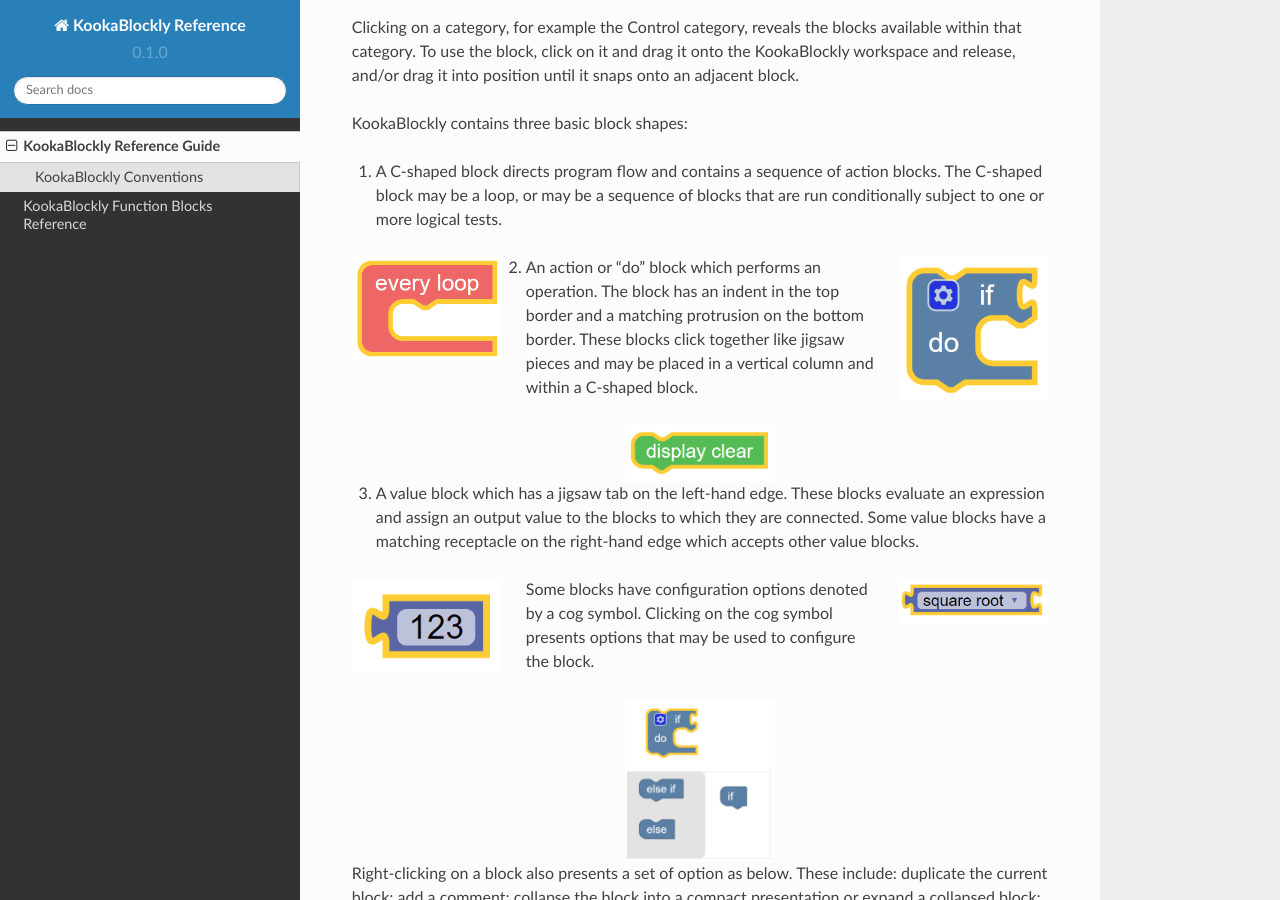
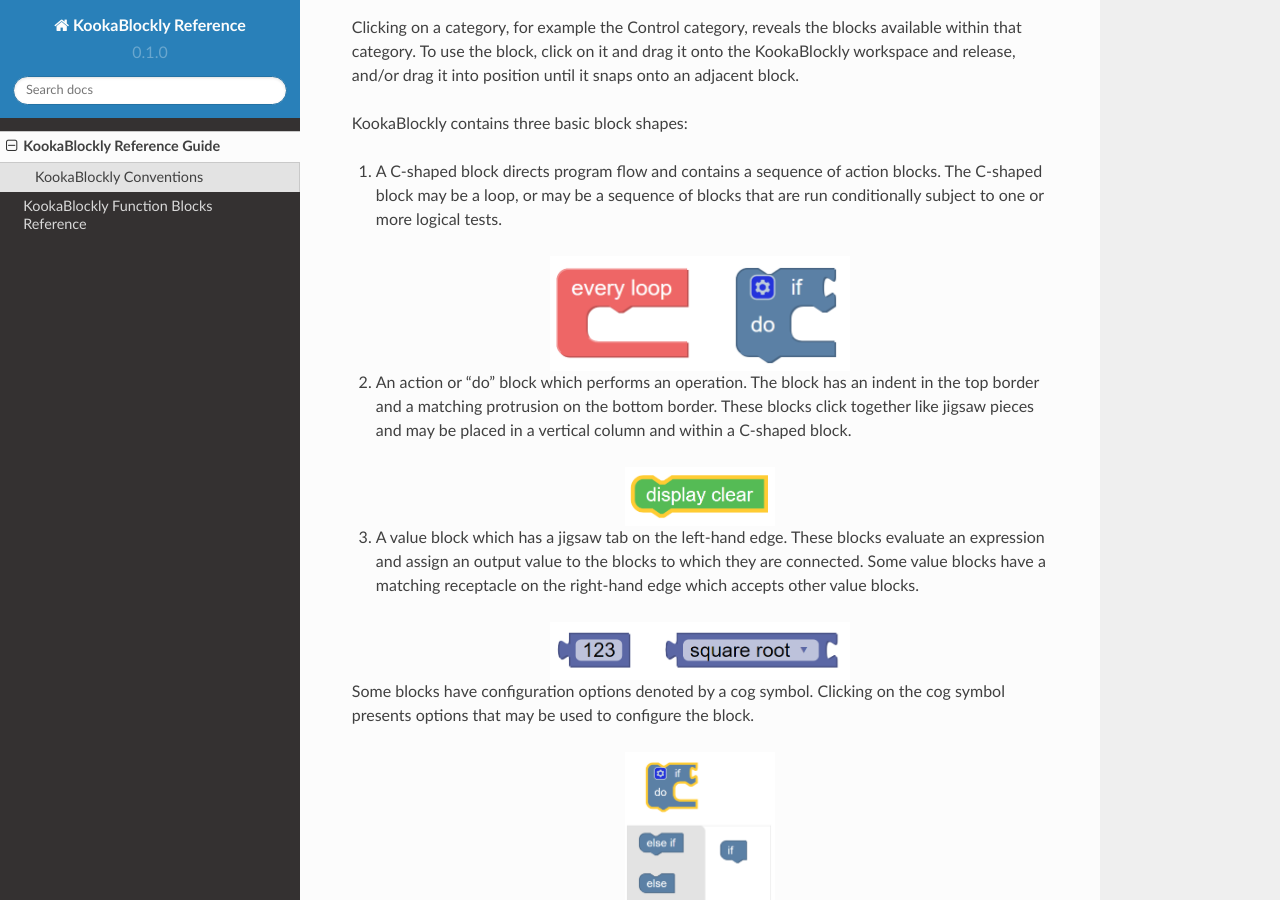
Before and after one commit to TDStrasser/KookaBlockly-Reference, a Sphinx documentation site: the page built from docs/source/conventions.rst, in a window 1280 px wide and 900 px high, scrolled down 1047 px. Built offline with Sphinx 7.4.7 and the Read the Docs theme 2.0.0, drawn with Linux system fonts in a browser that asks for light colours.

Commit message:
Improve combo image formats

```diff
--- a/docs/source/conventions.rst
+++ b/docs/source/conventions.rst
@@ -27,13 +27,10 @@
 
 1.	A C-shaped block directs program flow and contains a sequence of action blocks.  The C-shaped block may be a loop, or may be a sequence of blocks that are run conditionally subject to one or more logical tests.
 
-.. image:: images/every-loop.png
-   :width: 150
-   :align: left
+.. image:: images/every-loop-if-do.png
+   :width: 300
+   :align: center
 
-.. image:: images/if-do.png
-   :width: 150
-   :align: right
 
 2.	An action or “do” block which performs an operation.  The block has an indent in the top border and a matching protrusion on the bottom border.  These blocks click together like jigsaw pieces and may be placed in a vertical column and within a C-shaped block.
 
@@ -44,13 +41,9 @@
 
 3.	A value block which has a jigsaw tab on the left-hand edge.  These blocks evaluate an expression and assign an output value to the blocks to which they are connected.  Some value blocks have a matching receptacle on the right-hand edge which accepts other value blocks.
 
-.. image:: images/maths-number.png
-   :width: 150
-   :align: left
-
-.. image:: images/maths-squareroot.png
-   :width: 150
-   :align: right
+.. image:: images/math-number-squareroot.png
+   :width: 300
+   :align: center
 
 
 Some blocks have configuration options denoted by a cog symbol.  Clicking on the cog symbol presents options that may be used to configure the block.
```
Also changed, not shown: docs/source/images/every-loop-if-do.png (added), docs/source/images/math-number-squareroot.png (added).
